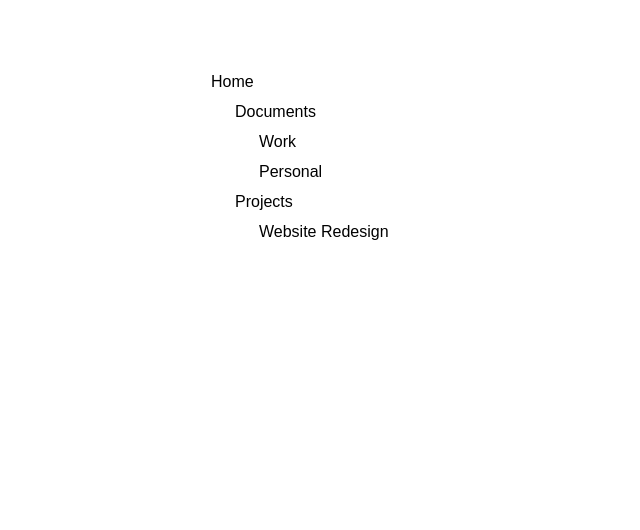
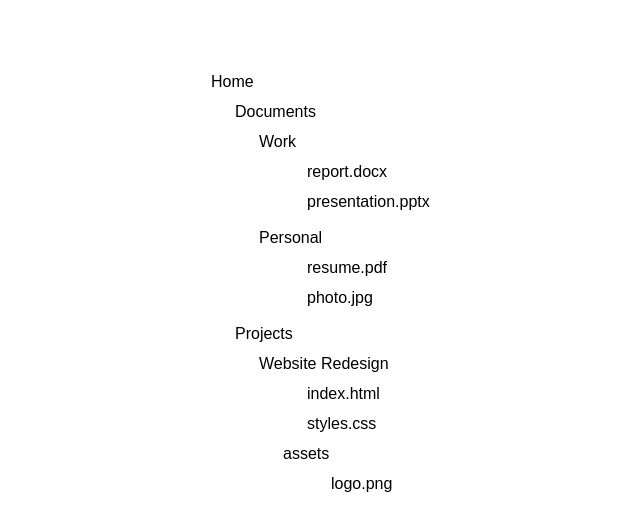
Before and after one commit to praveesh91/javscript-coding-questions, a React (Vite) app in the folder react/my-react-app/: page / in a window 1280 px wide. Shown: the top 530 px of the page, without its empty margins (269-909 px from the left). Built offline with nearby package versions, Linux system fonts and the light colour scheme.

Commit message:
add nested folder

```diff
--- a/react/my-react-app/src/components/nested-folder/NestedFolders.jsx
+++ b/react/my-react-app/src/components/nested-folder/NestedFolders.jsx
@@ -128,7 +128,7 @@ const Folder = ({ folder }) => {
       {folder.type === "folder" && (
         <span className="flex items-center gap-1.5">{folder.name}</span>
       )}
-      {isOpen && (
+      {
         <ul className="pl-6">
           {folder.type === "folder" &&
             folder.children.map((el) => <Folder folder={el} />)}
@@ -136,7 +136,7 @@ const Folder = ({ folder }) => {
             {folder.type === "file" && folder.name}
           </span>
         </ul>
-      )}
+      }
     </li>
   );
 };
```
